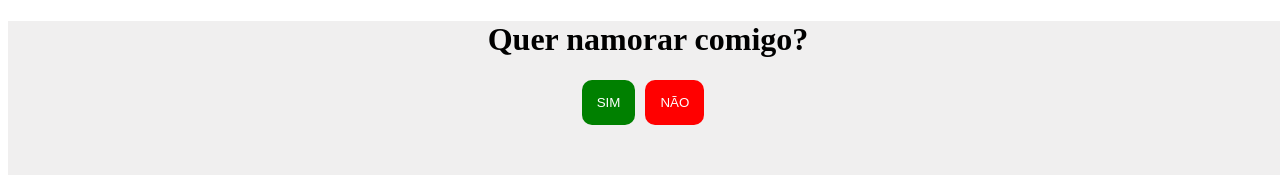
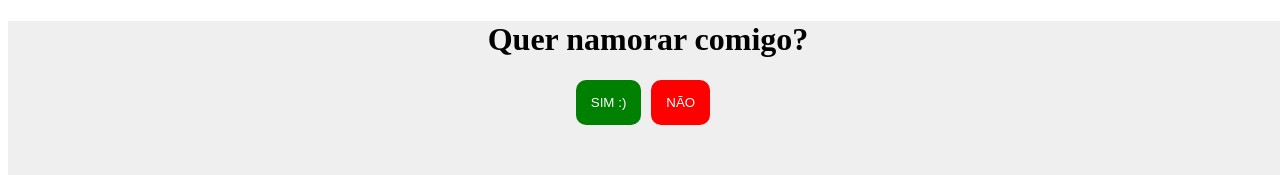
Before and after one commit to ianaugustosilva/date-me, a React (Create React App) app: page / in a window 1280 px wide. Shown: the top 175 px of the page. Built offline with nearby package versions, Linux system fonts and the light colour scheme.

Commit message:
add a face on button

```diff
--- a/src/App.tsx
+++ b/src/App.tsx
@@ -28,7 +28,7 @@ function App() {
 			<h1>Quer namorar comigo?</h1>
 			<div>
 				<button className='buttonYes' onClick={handleYesClick}>
-					SIM
+					SIM :)
 				</button>
 				<button className='buttonNo' id='no-button' onMouseOver={handleNoHover}>
 					NÃO
```
